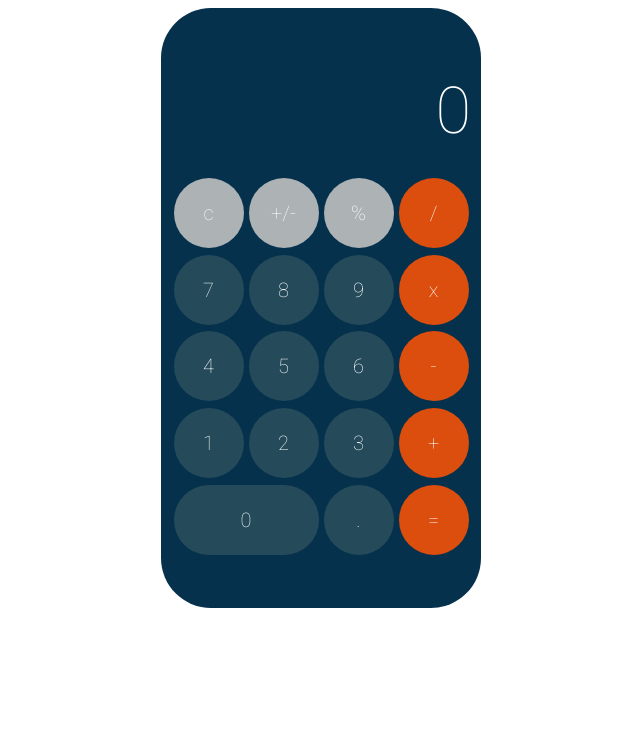
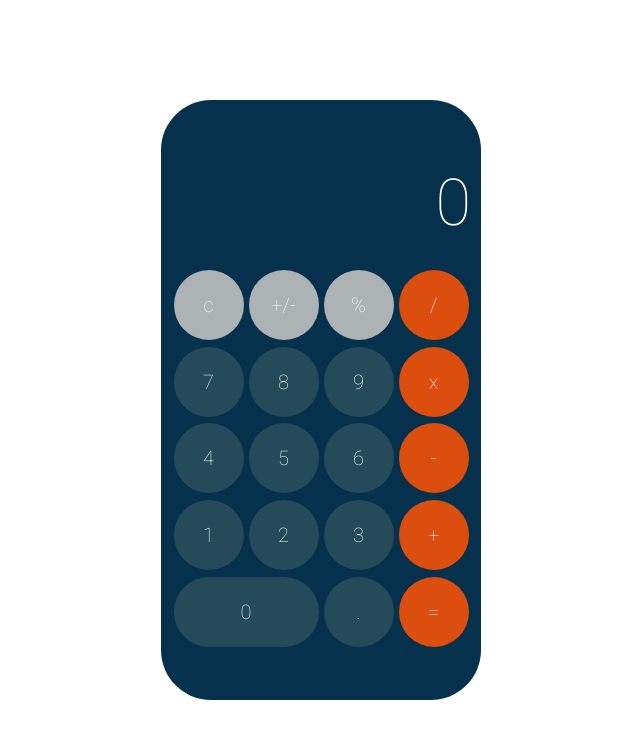
Before and after one commit to callumjg/js-calculator, a React app: page / in a window 1280 px wide. Shown: the whole page, without its empty margins (319-959 px from the left). Built offline with nearby package versions, Linux system fonts and the light colour scheme.

Commit message:
update readme and dependencies

```diff
--- a/src/components/App.css
+++ b/src/components/App.css
@@ -1,5 +1,12 @@
+html,
 body {
   font-family: "Roboto", sans-serif;
+  height: 100%;
+  padding: 0;
+  margin: 0;
+  display: flex;
+  justify-content: center;
+  align-items: center;
 }
 
 .movable-container {
```
Also changed, not shown: package.json (+4 -4 lines), README.md, 2 other files. Lines whose indentation alone changed are shown as unchanged.
